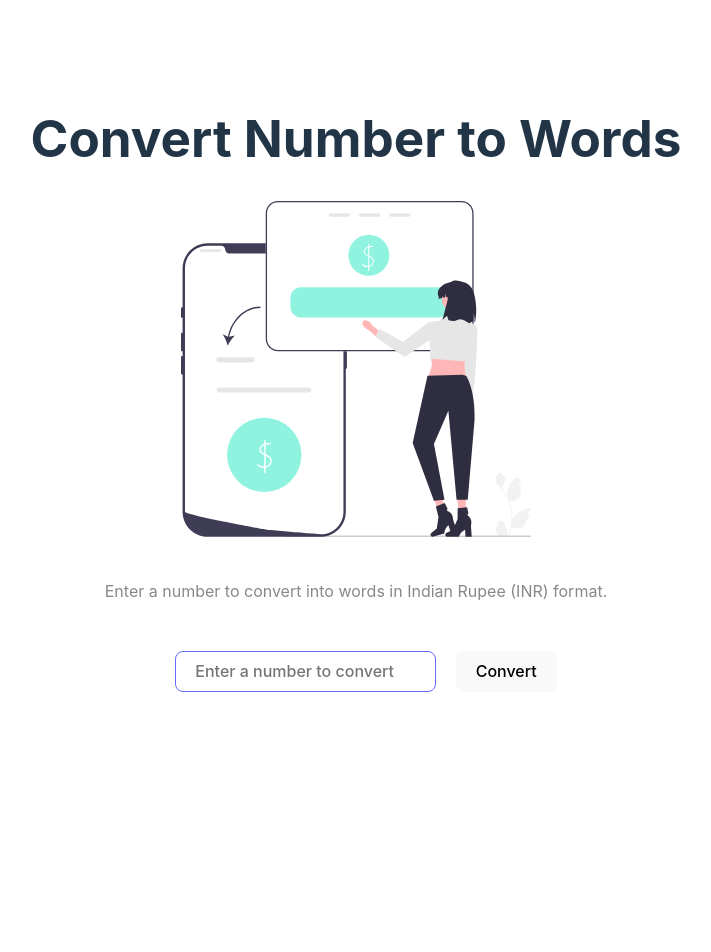
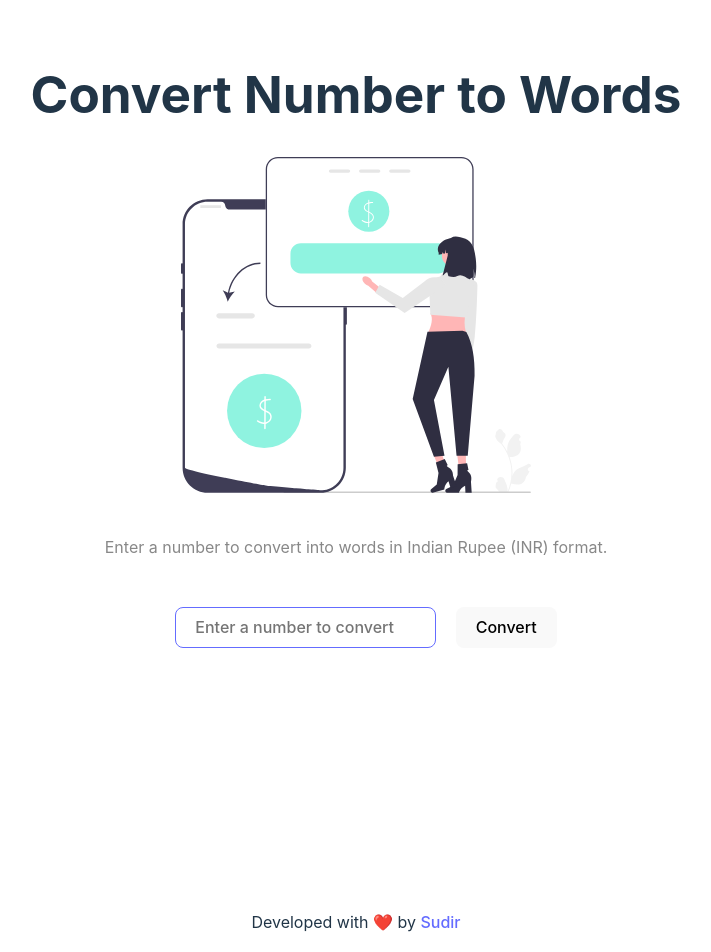
Before and after one commit to SudirKrishnaaRS/Num2Inr-Converter, a React (Vite) app: page / in a window 1280 px wide. Shown: the top 952 px of the page, without its empty margins (284-995 px from the left). Before the commit the page ends 800 px from the top, so only its background shows below. Built offline with nearby package versions, Linux system fonts and the light colour scheme.

Commit message:
added footer

```diff
--- a/src/App.css
+++ b/src/App.css
@@ -13,6 +13,17 @@
   color: #888;
 }
 
+.currencyInputField {
+  width: 220px;
+  margin: 0px 20px;
+}
+
+footer {
+  text-align: center;
+  margin-top: 220px;
+  padding: 10px 0;
+}
+
 .copy {
   padding: 0.3em;
 }
--- a/src/App.jsx
+++ b/src/App.jsx
@@ -2,9 +2,14 @@ import "./App.css";
 import Convert from "./components/Convert";
 
 function App() {
-
   return (
-   <Convert/>
+    <>
+      <Convert />
+      <footer>
+        Developed with ❤️ by {" "}
+        <a href="https://github.com/SudirKrishnaaRS">Sudir</a>
+      </footer>
+    </>
   );
 }
 
--- a/src/index.css
+++ b/src/index.css
@@ -39,12 +39,8 @@ h1 {
   line-height: 1.1;
 }
 
-.currencyInputField {
-  width: 220px;
-  margin: 0px 20px;
-}
-
-input,button {
+input,
+button {
   border-radius: 8px;
   border: 1px solid transparent;
   padding: 0.6em 1.2em;
@@ -54,10 +50,11 @@ input,button {
   cursor: pointer;
   transition: border-color 0.25s;
 }
-button{
+button {
   background-color: #1a1a1a;
 }
-input,button:hover {
+input,
+button:hover {
   border-color: #646cff;
 }
 button:focus,
```
